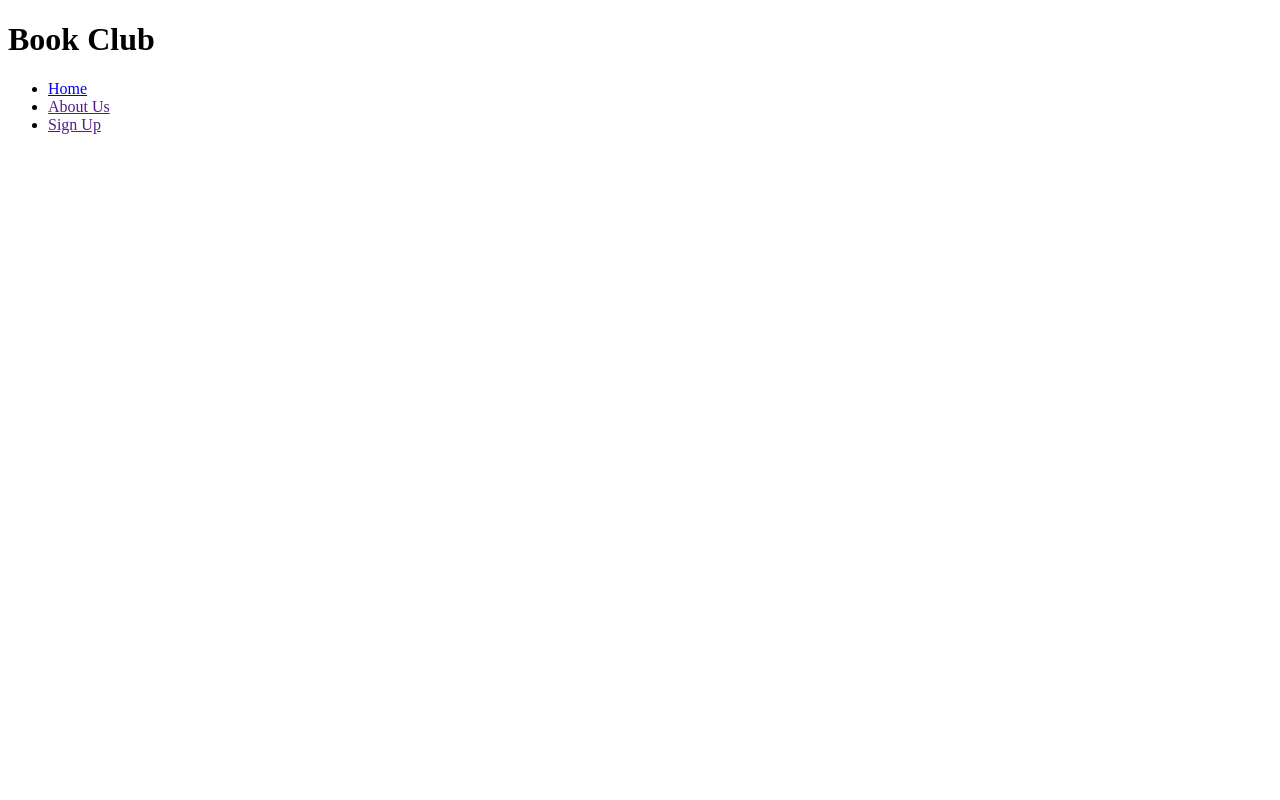
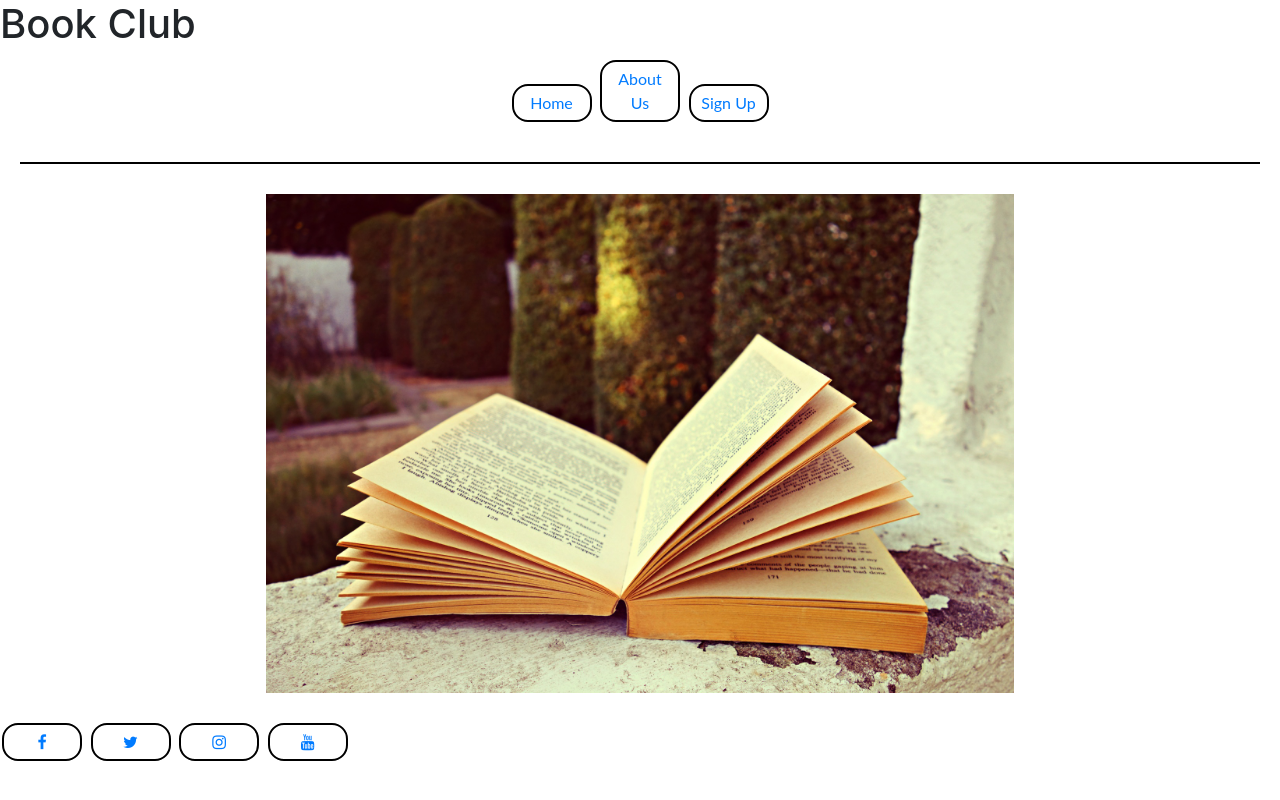
Before and after one commit to A-Dan-A/book-club, a plain HTML site: page index.html in a window 1280 px wide. Drawn offline with nearby package versions, Linux system fonts and the light colour scheme.

Commit message:
feat:added footer and links

```diff
--- a/index.html
+++ b/index.html
@@ -3,9 +3,13 @@
 <head>
     <meta charset="UTF-8">
     <meta name="viewport" content="width=device-width, initial-scale=1.0">
+    <link rel="stylesheet" href="assets/css/style.css">
+    <link rel="stylesheet" href="https://maxcdn.bootstrapcdn.com/bootstrap/4.2.1/css/bootstrap.min.css"/>
+    <link rel="stylesheet" href="https://maxcdn.bootstrapcdn.com/font-awesome/4.7.0/css/font-awesome.min.css" type="text/css" />
     <title>Book Club</title>
 </head>
 <body>
+    <header>
         <h1>Book Club</h1>
         <nav>
             <ul>
@@ -13,12 +17,24 @@
                     <a href="index.html">Home</a>
                 </li>
                 <li>
-                <a href="">About Us</a>
+                    <a href="about.html">About Us</a>
                 </li>
                 <li>
-                <a href="">Sign Up</a>
+                    <a href="contact.html">Sign Up</a>
                 </li>
             </ul>
         </nav>
+    </header>
+    <section>
+        <figure>
+            <img src="assets/images/book.jpg" alt="an image of an opened book lying on a stone ledge">
+        </figure>
+    </section>
+    <footer>
+        <a href="#"><i class="fa fa-facebook" aria-hidden="true"></i></a>
+        <a href="#"><i class="fa fa-twitter" aria-hidden="true"></i></a>
+        <a href="#"><i class="fa fa-instagram" aria-hidden="true"></i></a>
+        <a href="#"><i class="fa fa-youtube" aria-hidden="true"></i></a>
+    </footer>
 </body>
 </html>
```
Lines whose indentation alone changed are shown as unchanged.
